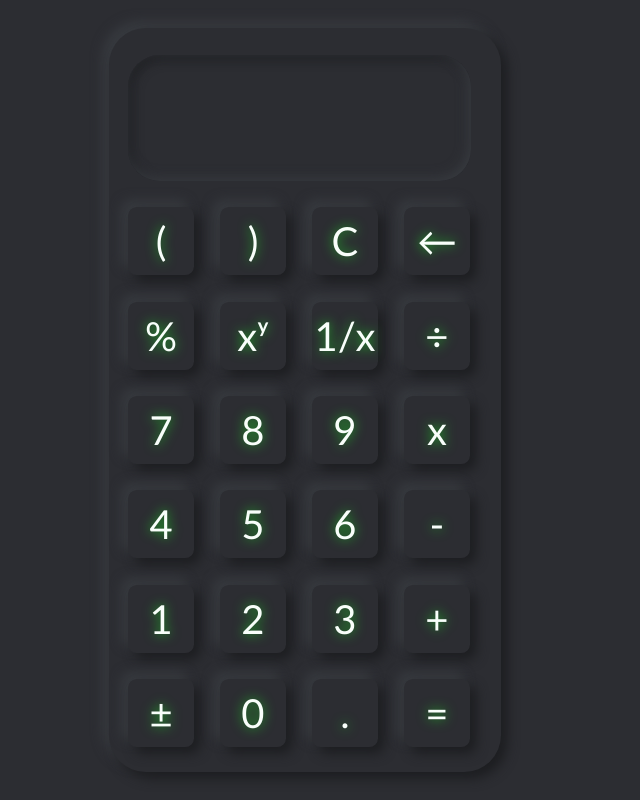
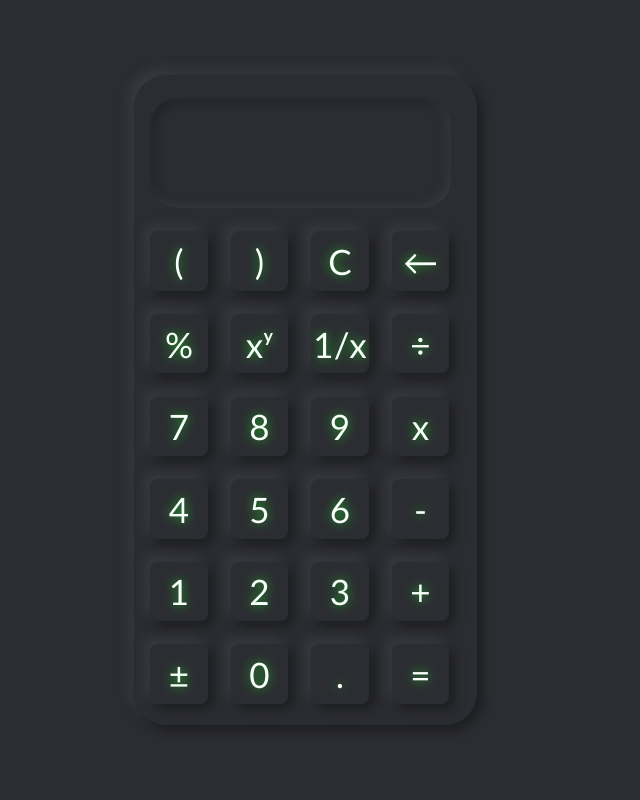
Before and after one commit to Enver911/react_calculator, a React (Vite) app: page / in a window 1280 px wide. Shown: the whole page, without its empty margins (335-975 px from the left). Built offline with nearby package versions, Linux system fonts and the light colour scheme.

Commit message:
adaptability tests

```diff
--- a/src/index.css
+++ b/src/index.css
@@ -1,5 +1,5 @@
 :root {
-    --scale-factor: 1;
+    --scale-factor: 0.8;
     --main-color: rgb(44, 45, 50);
     --darkenedSideColor: rgb(29, 30, 33);
     --illuminatedSideColor: rgb(56, 59, 64);
@@ -35,20 +35,40 @@
     font-family: Calibri, sans-serif;
 }
 
-@media (max-height: 930px) {
-    :root {
-        --scale-factor: 0.8;
-    }
-}
 
 @media (max-width: 500px) {
     :root {
-        --scale-factor: 0.8;
+        --scale-factor: 0.7;
     }
 }
 
 @media (max-width: 375px) {
     :root {
-        --scale-factor: 0.6;
+        --scale-factor: 0.5;
     }
 }
+
+
+@media (max-height: 930px) {
+    :root {
+        --scale-factor: 0.7;
+    }
+}
+
+@media (max-height: 650px) {
+    :root {
+        --scale-factor: 0.5;
+    }
+}
+
+@media (max-height: 500px) {
+    :root {
+        --scale-factor: 0.4;
+    }
+}
+
+@media (max-height: 375px) {
+    :root {
+        --scale-factor: 0.3;
+    }
+}
```
